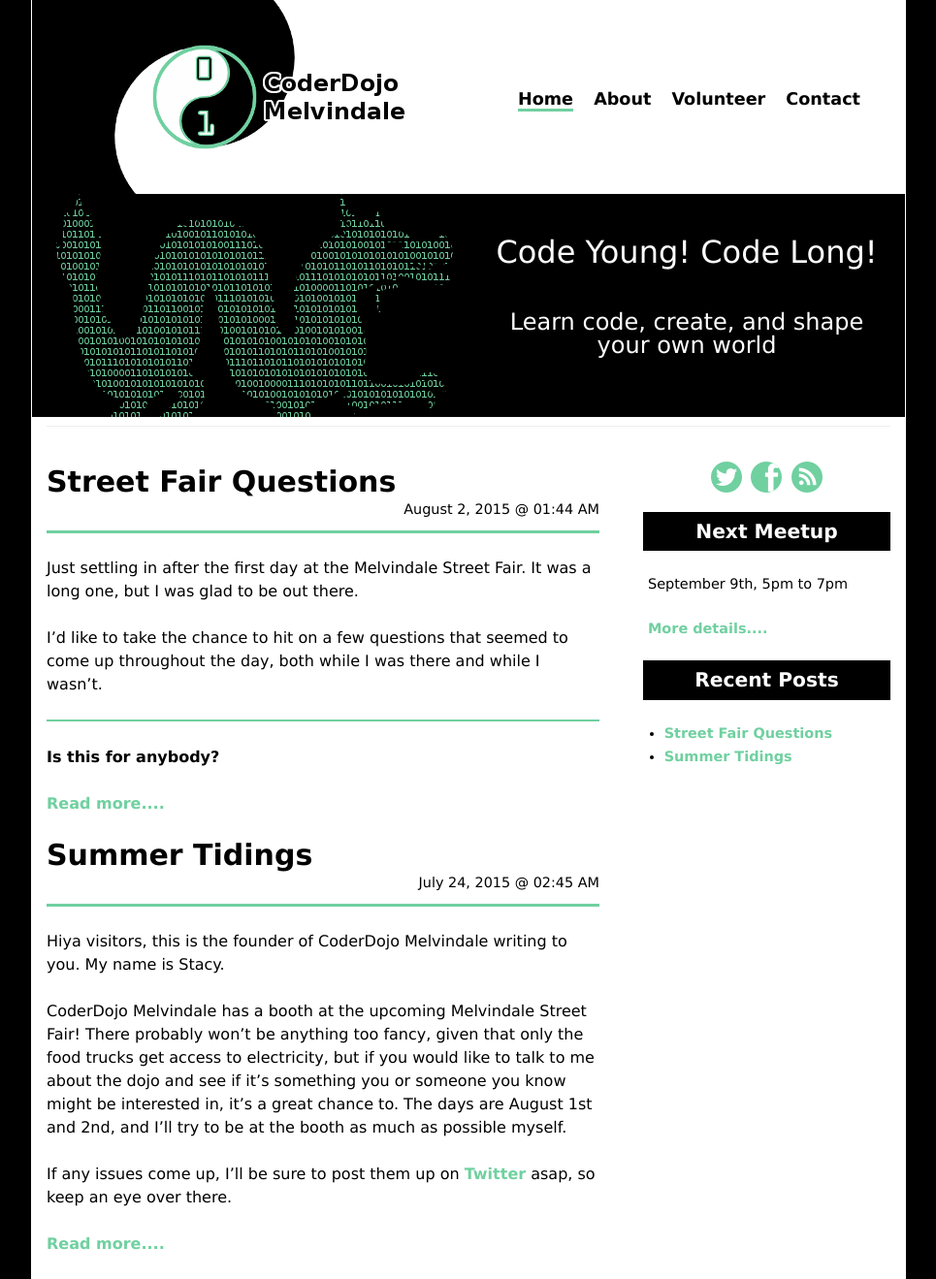
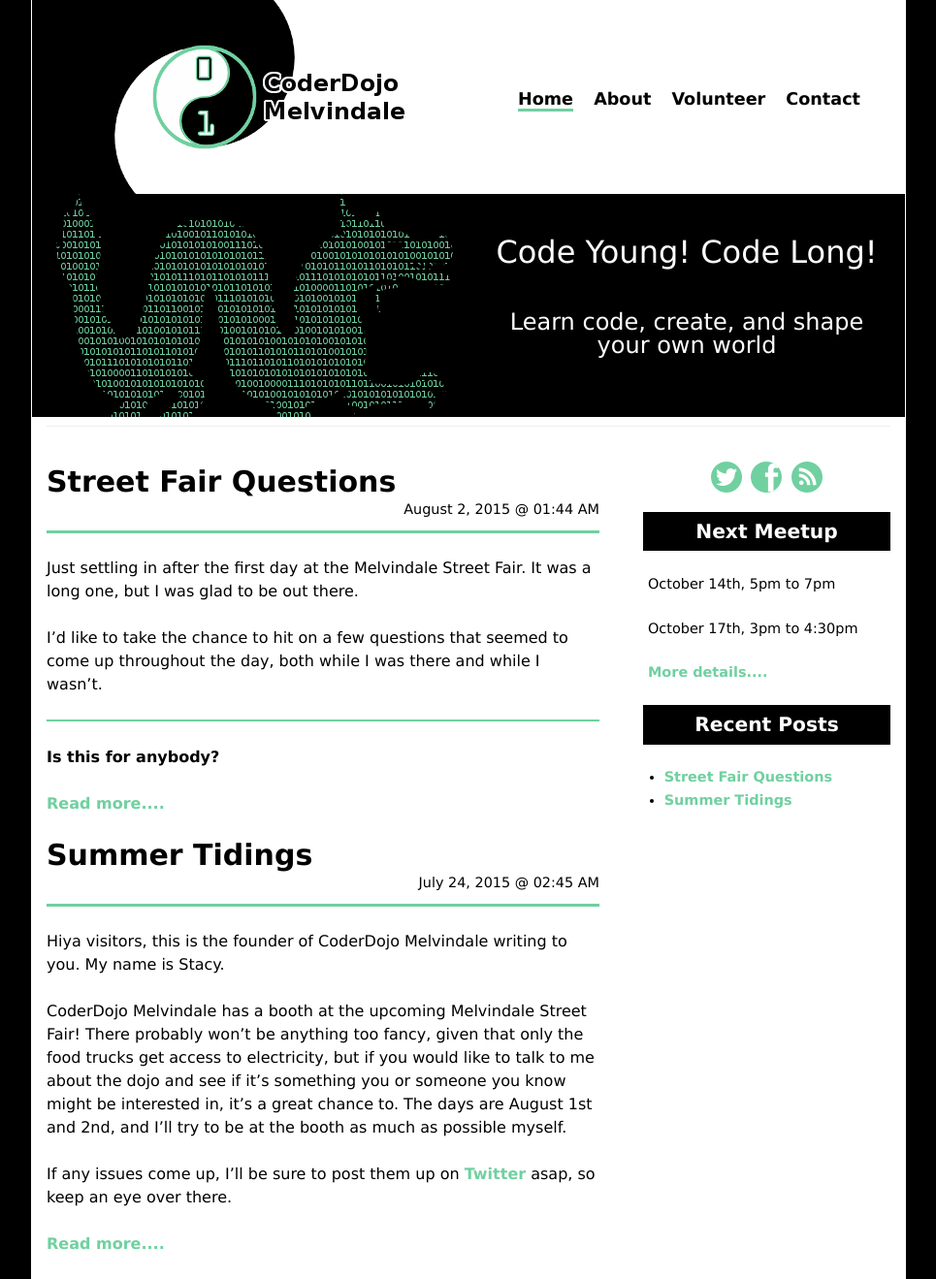
Before and after one commit to MelCoderDojo/melcoderdojo.com, a Jekyll site: the page built from index.html, in a window 1280 px wide. Shown: the whole page at 97% size, without its empty margins (157-1122 px from the left). Built offline with Jekyll 4.4.1, drawn with Linux system fonts in a browser that asks for light colours; Markdown is read by kramdown in place of the engine named in the settings; the list of posts is cut into pages by our own code.

Commit message:
update: New meeting dates for October

```diff
--- a/_includes/sidebar.html
+++ b/_includes/sidebar.html
@@ -11,7 +11,9 @@
 <section class="sidebar-block">
 	<h2 class="sidebar-title black text-center">Next Meetup</h2>
 
-	<p class="sidebar-text">September 9th, 5pm to 7pm</p>
+	<p class="sidebar-text">October 14th, 5pm to 7pm</p>
+
+	<p class="sidebar-text">October 17th, 3pm to 4:30pm</p>
 
 	<p class="sidebar-text"><a href="{{ site.url }}/about">More details....</a></p>
 </section>
```
